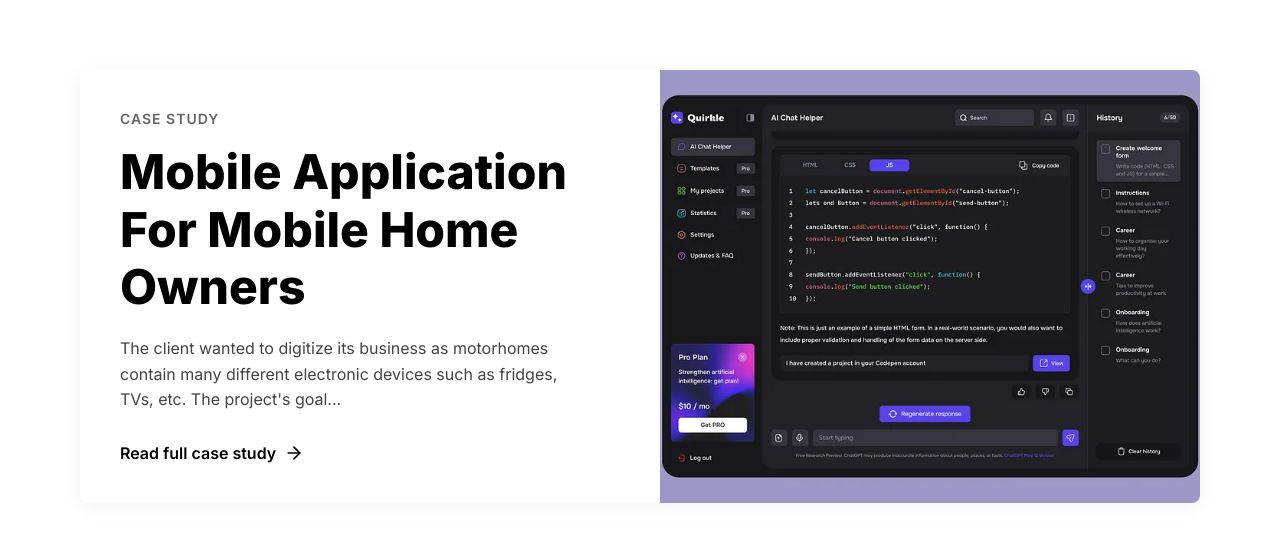
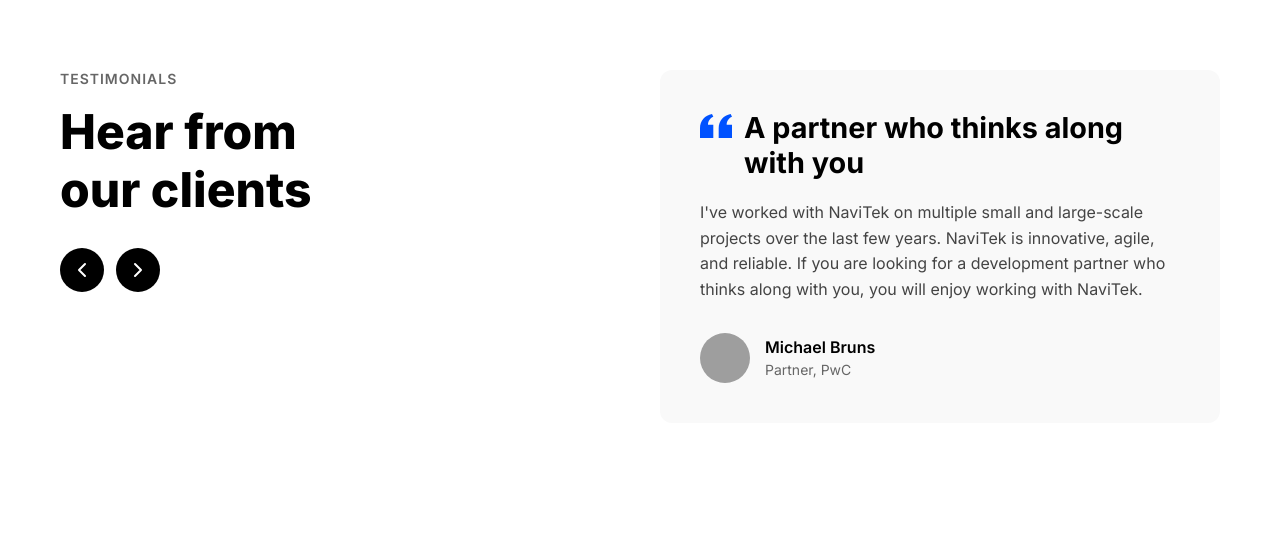
Before and after one commit to kwamedanso/catchnode, a React (Vite) app: page / in a window 1280 px wide. Shown: the part 2178-2719 px from the top of the page. Built offline with nearby package versions, Linux system fonts and the light colour scheme; grey boxes are pictures that could not be loaded.

Commit message:
Remove the casestudy component

```diff
--- a/src/App.jsx
+++ b/src/App.jsx
@@ -1,14 +1,14 @@
 import React from 'react';
+import './App.css';
 import Header from './components/Header/Header';
 import HeroSection from './components/HeroSection/HeroSection';
-import './App.css';
 import ServicesSection from './components/ServicesSection/ServicesSection';
-import CaseStudySection from './components/CaseStudySection/CaseStudySection';
 import Testimonials from './components/Testimonials/Testimonials';
 import ImageCarousel from './components/ImageCarousel/ImageCarousel';
 import CallToAction from './components/CallToAction/CallToAction'
 import Footer from './components/Footer/Footer';
 import FaqSection from './components/FaqSection/FaqSection';
+import OurWorksSection from './components/OurWorksSection/OurWorksSection';
 
 function App() {
   return (
@@ -16,7 +16,7 @@ function App() {
       <Header />
       <HeroSection />
       <ServicesSection />
-      <CaseStudySection />
+      <OurWorksSection />
       <Testimonials />
       <ImageCarousel />
       <FaqSection />
```
